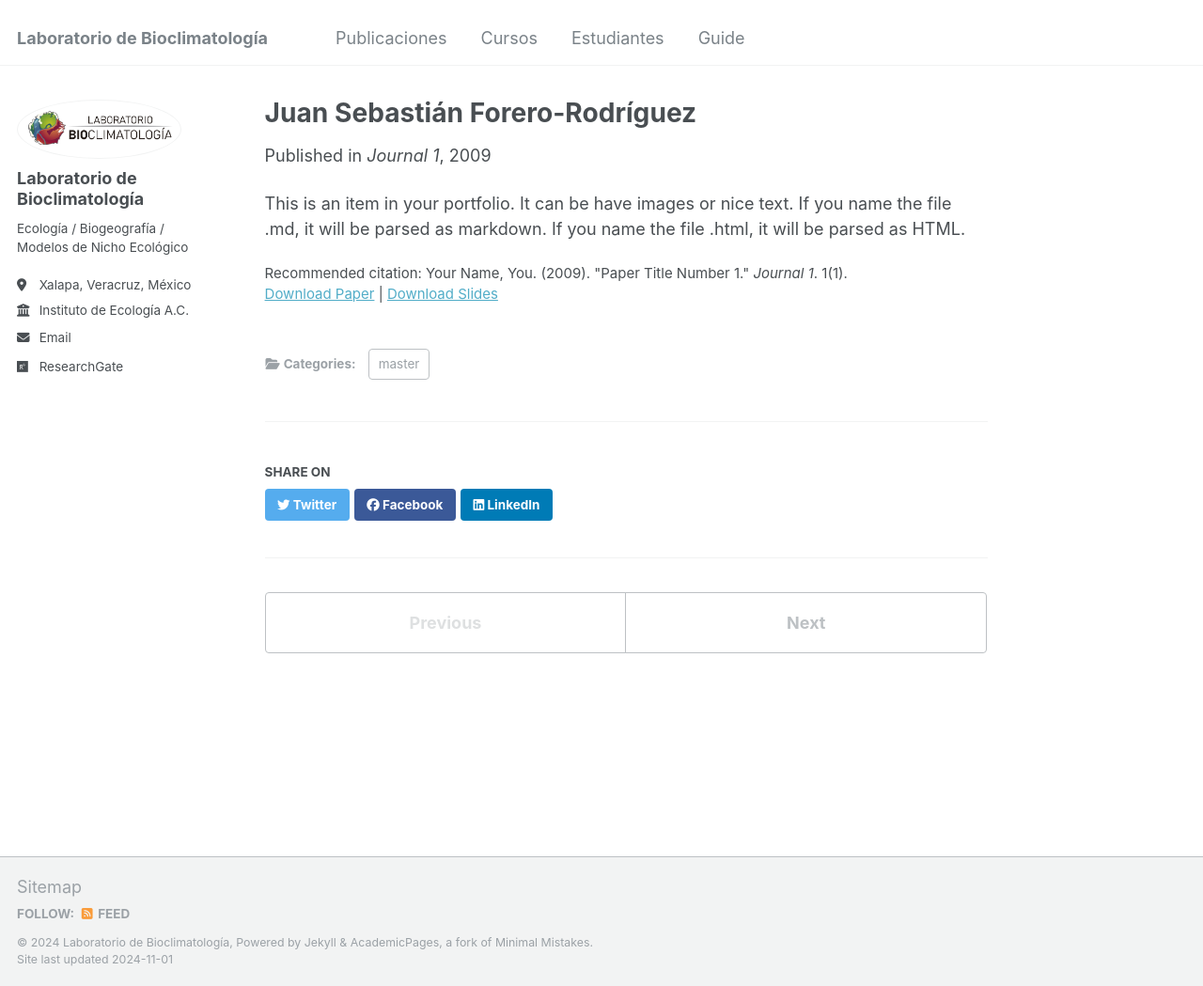
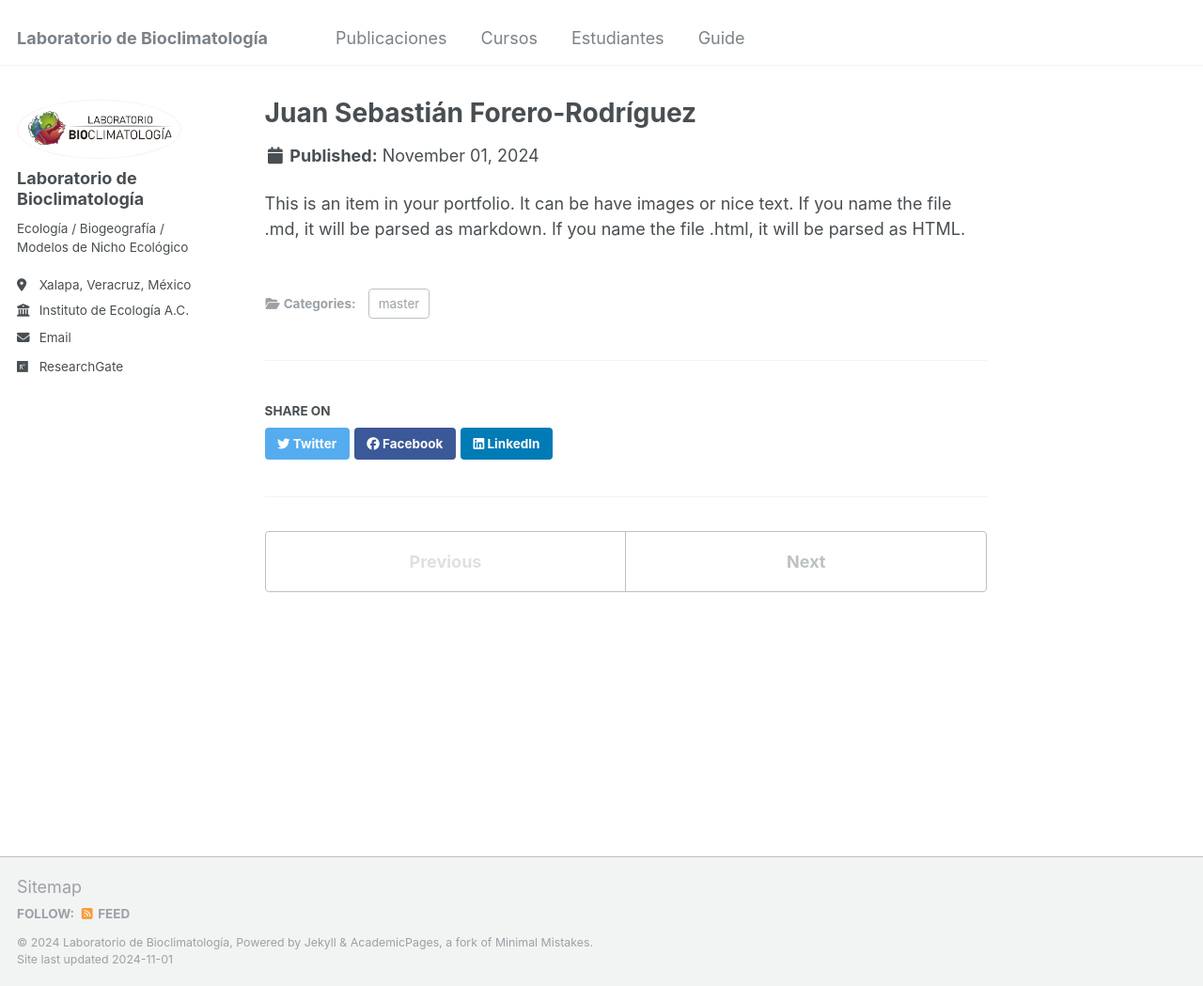
Before and after one commit to Labbioclim/bioclimat, a Jekyll site: the page built from _portfolio/portfolio-1.md, in a window 1280 px wide and 1049 px high. Shown: the whole window at 94% size. Built offline with Jekyll 4.4.1, drawn with Linux system fonts in a browser that asks for light colours.

Commit message:
Update portfolio-1.md

```diff
--- a/_portfolio/portfolio-1.md
+++ b/_portfolio/portfolio-1.md
@@ -3,13 +3,7 @@ title: "Juan Sebastián Forero-Rodríguez"
 collection: portfolio
 category: master
 excerpt: "I am interested in the effect of climate on the ecology, evolution, and distribution of biodiversity. My current work focuses on understanding how environmental dynamics determine the spatio-­temporal patterns of global amphibian declines triggered by emerging diseases<br/><img src='/images/500x300.png'>"
-permalink: /publication/2009-10-01-paper-title-number-1
-excerpt: 'This paper is about the number 1. The number 2 is left for future work.'
-date: 2009-10-01
-venue: 'Journal 1'
-slidesurl: 'http://academicpages.github.io/files/slides1.pdf'
-paperurl: 'http://academicpages.github.io/files/paper1.pdf'
-citation: 'Your Name, You. (2009). &quot;Paper Title Number 1.&quot; <i>Journal 1</i>. 1(1).'
+
 ---
 
 This is an item in your portfolio. It can be have images or nice text. If you name the file .md, it will be parsed as markdown. If you name the file .html, it will be parsed as HTML.
```
